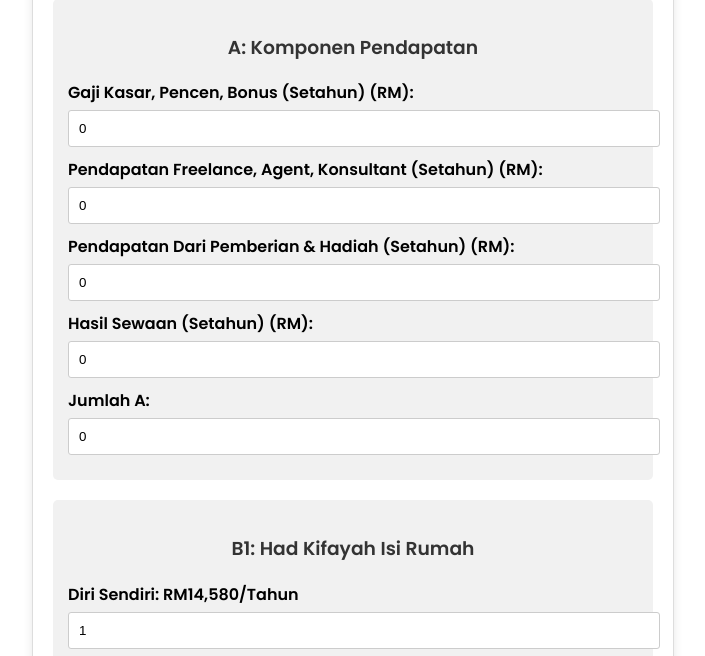
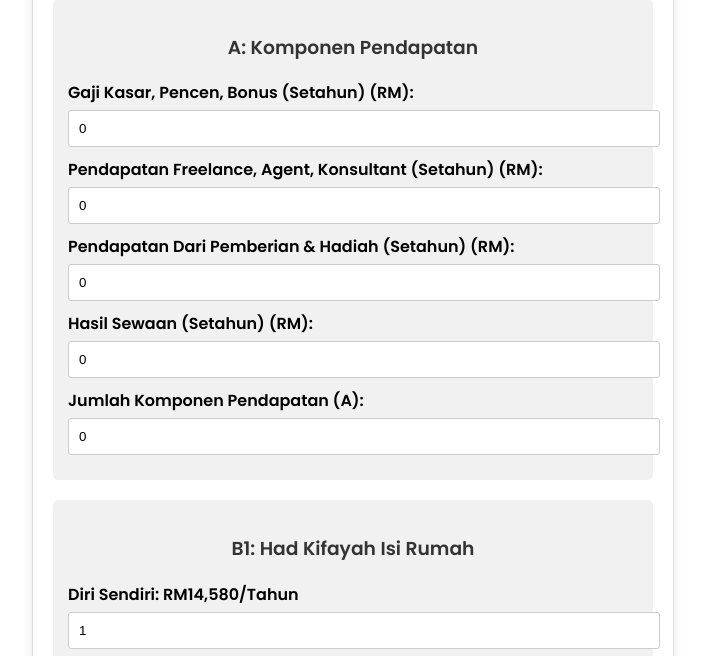
Before and after one commit to qamaralquds/zakat-calculator, a plain HTML site: page index.html in a window 1280 px wide. Shown: the part 105-761 px from the top of the page, without its empty margins (287-992 px from the left). Drawn offline with Linux system fonts and the light colour scheme.

Commit message:
Update index.html

```diff
--- a/index.html
+++ b/index.html
@@ -114,7 +114,7 @@ let zakatAmount = totalD * 0.025;
             <input type="number" id="gift" value="0">
             <label for="rental">Hasil Sewaan (Setahun) (RM):</label>
             <input type="number" id="rental" value="0">
-            <label for="totalA">Jumlah A:</label>
+            <label for="totalA">Jumlah Komponen Pendapatan (A):</label>
             <input type="number" id="totalA" readonly>
         </div>
       <div class="section">
```
